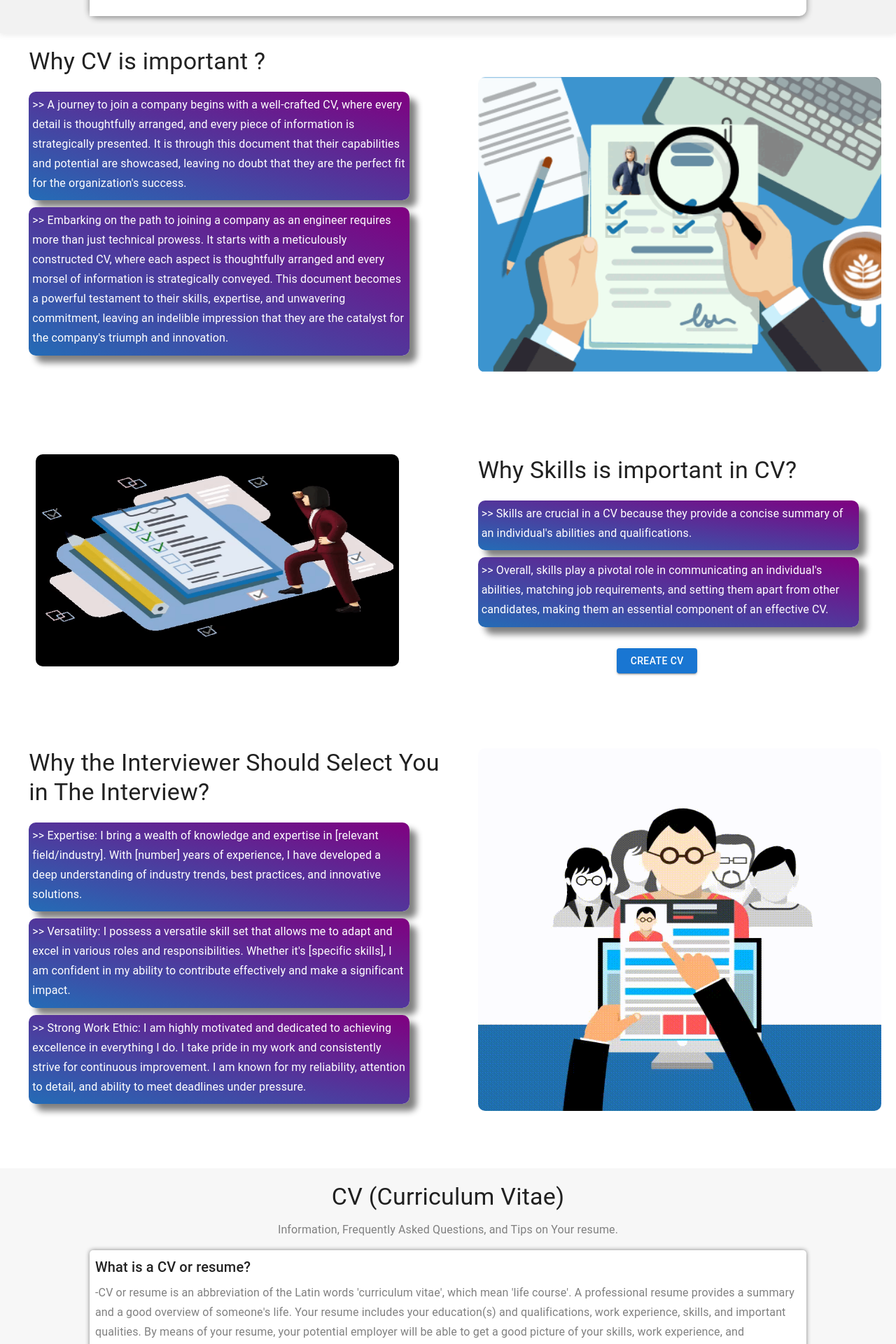
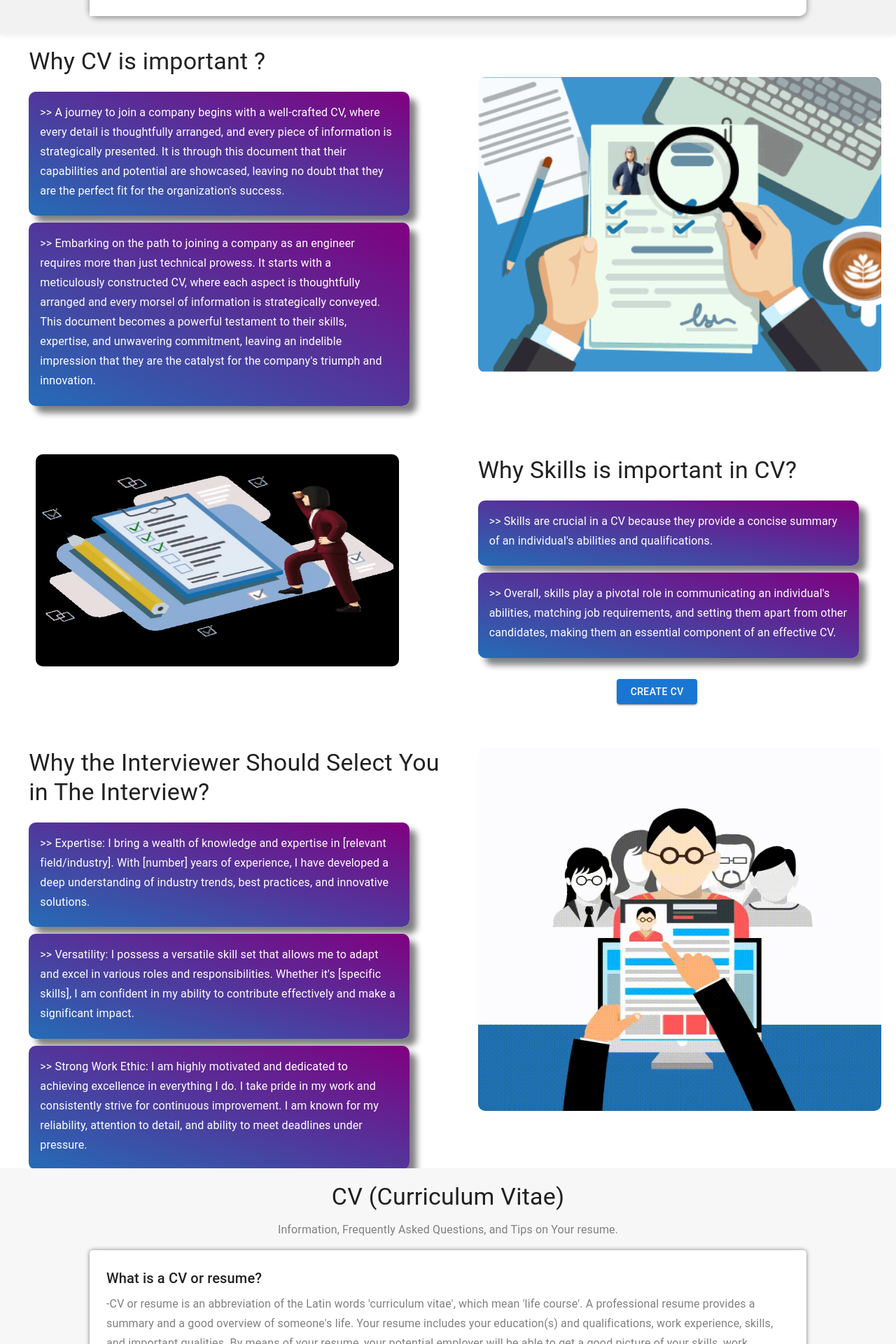
Before and after one commit to Ahmed0-Safwat/CV-Generator, a React (Vite) app: page / in a window 1280 px wide. Shown: the part 840-2760 px from the top of the page at 70% size. Built offline with nearby package versions, Linux system fonts and the light colour scheme.

Commit message:
Contact content changed

```diff
--- a/src/components/Contact/Content.jsx
+++ b/src/components/Contact/Content.jsx
@@ -87,7 +87,7 @@ const Content = () => {
           <TextField
             style={{
               marginBottom: "10px",
-              color: "white",
+              width: "98%",
             }}
             required
             id="outlined-required"
@@ -98,7 +98,7 @@ const Content = () => {
           <TextField
             style={{
               marginBottom: "10px",
-              color: "white",
+              width: "98%",
             }}
             required
             id="outlined-required"
@@ -109,6 +109,7 @@ const Content = () => {
           <TextField
             style={{
               marginBottom: "10px",
+              width: "98%",
             }}
             id="outlined-multiline-static"
             label="Issue"
--- a/src/components/Home/Content/Content.jsx
+++ b/src/components/Home/Content/Content.jsx
@@ -239,7 +239,7 @@ const Content = () => {
               width: "85%",
               borderRadius: "10px",
               marginLeft: "20px",
-              padding: "5px",
+              padding: "16px",
               boxShadow: "10px 10px 10px gray",
             }}
           >
@@ -259,7 +259,7 @@ const Content = () => {
               width: "85%",
               borderRadius: "10px",
               marginLeft: "20px",
-              padding: "5px",
+              padding: "16px",
               boxShadow: "10px 10px 10px gray",
             }}
           >
@@ -355,7 +355,7 @@ const Content = () => {
               width: "85%",
               borderRadius: "10px",
               marginLeft: "10%",
-              padding: "5px",
+              padding: "16px",
               boxShadow: "10px 10px 10px gray",
             }}
           >
@@ -371,7 +371,7 @@ const Content = () => {
               width: "85%",
               borderRadius: "10px",
               marginLeft: "10%",
-              padding: "5px",
+              padding: "16px",
               boxShadow: "10px 10px 10px gray",
             }}
           >
@@ -430,7 +430,7 @@ const Content = () => {
               width: "85%",
               borderRadius: "10px",
               marginLeft: "20px",
-              padding: "5px",
+              padding: "16px",
               boxShadow: "10px 10px 10px gray",
             }}
           >
@@ -448,7 +448,7 @@ const Content = () => {
               width: "85%",
               borderRadius: "10px",
               marginLeft: "20px",
-              padding: "5px",
+              padding: "16px",
               boxShadow: "10px 10px 10px gray",
             }}
           >
@@ -466,7 +466,7 @@ const Content = () => {
               width: "85%",
               borderRadius: "10px",
               marginLeft: "20px",
-              padding: "5px",
+              padding: "16px",
               boxShadow: "10px 10px 10px gray",
             }}
           >
@@ -538,7 +538,7 @@ const Content = () => {
             width: "80%",
             backgroundColor: "white",
             boxShadow: "0px 0px 6px gray",
-            padding: "8px",
+            padding: "24px",
             borderRadius: "5px",
           }}
           style={{
@@ -570,7 +570,7 @@ const Content = () => {
             width: "80%",
             backgroundColor: "white",
             boxShadow: "0px 0px 6px gray",
-            padding: "8px",
+            padding: "24px",
             borderRadius: "5px",
           }}
           style={{
@@ -713,7 +713,7 @@ const Content = () => {
             width: "80%",
             backgroundColor: "white",
             boxShadow: "0px 0px 6px gray",
-            padding: "8px",
+            padding: "24px",
             borderRadius: "5px",
           }}
           style={{
@@ -750,7 +750,7 @@ const Content = () => {
             width: "80%",
             backgroundColor: "white",
             boxShadow: "0px 0px 6px gray",
-            padding: "8px",
+            padding: "24px",
             borderRadius: "5px",
           }}
           style={{
```
Also changed, not shown: public/assets/enter.gif (added).
